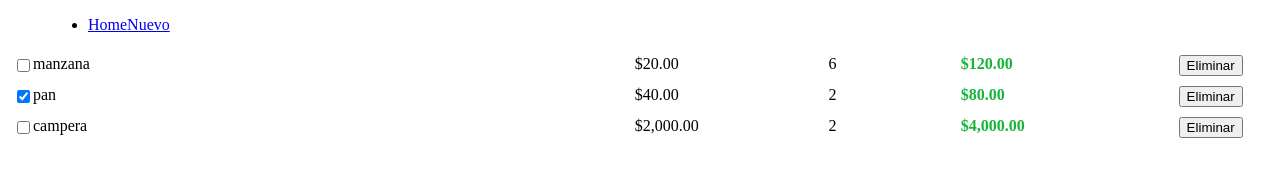
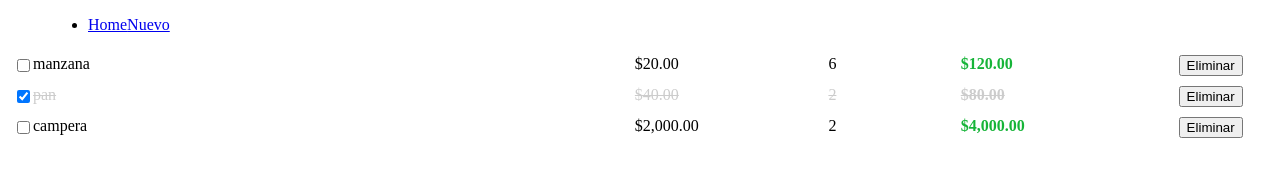
Before and after one commit to Melani050/trabajoPractico, an Angular app: page / in a window 1280 px wide. Shown: the top 171 px of the page. Built offline with nearby package versions, Linux system fonts and the light colour scheme.

Commit message:
hice que funcione el evento delete, cree el metodo onToggle para que se cambie el dato del checkbox y use validacion de clases

```diff
--- a/src/app/components/item/item.component.css
+++ b/src/app/components/item/item.component.css
@@ -1,6 +1,14 @@
 .row{
     display: flex;
     box-sizing: border-box;
+}
+
+.completed{
+    color: #ccc;
+    text-decoration: line-through;
+}
+.completed .total{
+    color: #ccc;
 }
 
 div{
--- a/src/app/components/item/item.component.html
+++ b/src/app/components/item/item.component.html
@@ -1,10 +1,11 @@
-<div class="row">
+<!--  si el item.completed es true va a agregar el estilo de completed, si es false lo va a quitar -->
+<div class="row" [ngClass]="{'completed': item.completed}">
     <div class="titulo">
         <!--
         [cheked] = "" es cuando modifique una propiedad de forma dinamica
         operador pipe => | , sirve para aplicar una funcion a el contenido, aplicar un metodo.
         -->
-        <input type="checkbox" [checked]="item.completed" >
+        <input type="checkbox" [checked]="item.completed" (change)="onToggle(item)" >
         {{ item.title }}
     </div>
     <div class="precio">
--- a/src/app/components/item/item.component.ts
+++ b/src/app/components/item/item.component.ts
@@ -12,7 +12,7 @@
   @Input() item: Item = new Item();
 
   //evento personalizado
-  @Output() deleteItem: EventEmitter<Item> = new EventEmitter()
+  @Output() deleteItem: EventEmitter<Item> = new EventEmitter();
 
   constructor(){}
 
@@ -22,7 +22,10 @@
 
   onDelete(item: Item){
     //esto va emitir y le va a llegar a los items
-    this.deleteItem.emit(item)
+    this.deleteItem.emit(item);
+  }
 
+  onToggle(item: Item){
+    item.completed = !item.completed;
   }
 }
--- a/src/app/components/items/items.component.html
+++ b/src/app/components/items/items.component.html
@@ -1,4 +1,7 @@
 <div>
     <!--es una  iteracion de items-->
-    <app-item *ngFor="let item of items" [item]="item" ></app-item>
+    <app-item
+        *ngFor="let item of items"
+        [item]="item"
+        (deleteItem)="deleteItem($event)"></app-item>
 </div>
--- a/src/app/components/items/items.component.ts
+++ b/src/app/components/items/items.component.ts
@@ -41,4 +41,9 @@
       }
     ];
   }
+
+  deleteItem(item: Item){
+    //filter va devolver los elementos que tengan un id diferente al que esta recibiendo
+    this.items = this.items.filter( x => x.id != item.id);
+  }
 }
```
